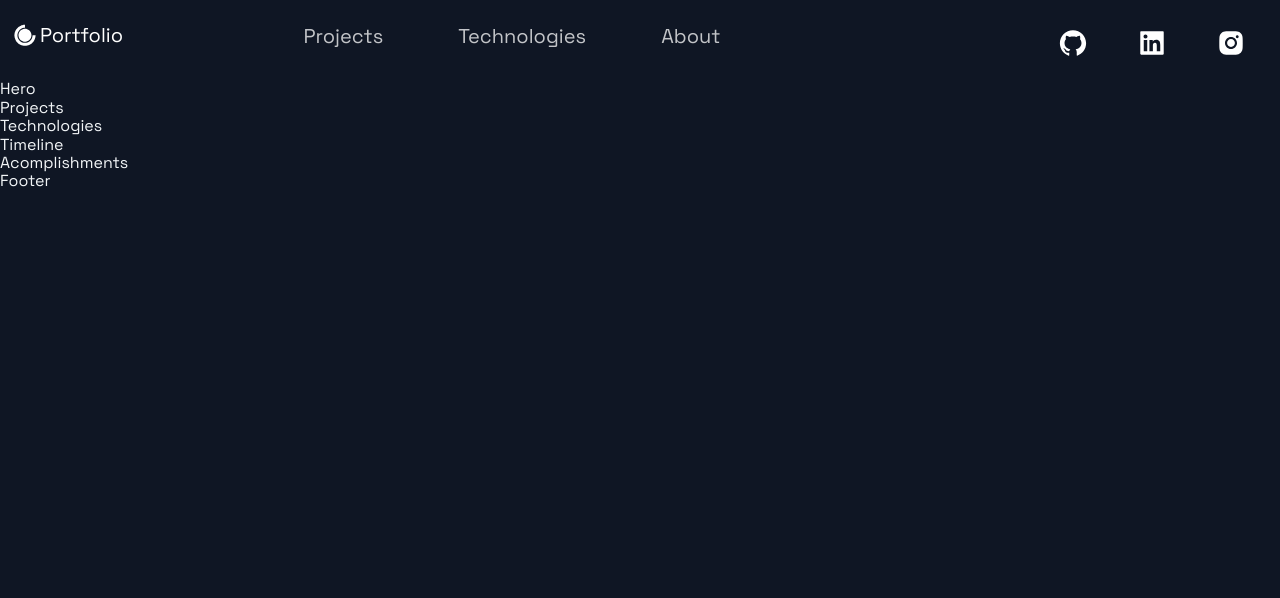
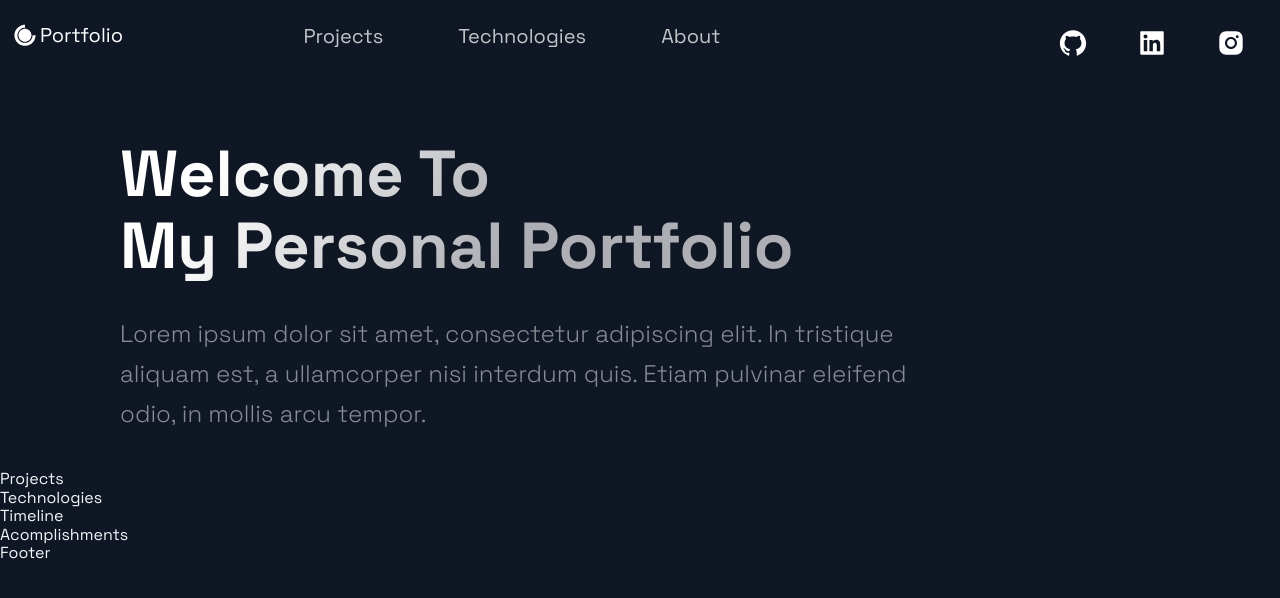
Before and after one commit to dkimd5/portfolioApp, a Next.js app: page / in a window 1280 px wide. Shown: the top 598 px of the page. Built offline with nearby package versions, Linux system fonts and the light colour scheme.

Commit message:
sections title and text added

```diff
--- a/src/components/Hero/Hero.js
+++ b/src/components/Hero/Hero.js
@@ -5,9 +5,17 @@ import Button from '../../styles/GlobalComponents/Button';
 import { LeftSection } from './HeroStyles';
 
 const Hero = (props) => (
-  <div>
-    Hero
-  </div>
+  <Section row nopadding>
+    <LeftSection>
+      <SectionTitle main center>
+        Welcome To <br />
+        My Personal Portfolio
+      </SectionTitle>
+      <SectionText>
+        Lorem ipsum dolor sit amet, consectetur adipiscing elit. In tristique aliquam est, a ullamcorper nisi interdum quis. Etiam pulvinar eleifend odio, in mollis arcu tempor.
+      </SectionText>
+    </LeftSection>
+  </Section>
 );
 
 export default Hero;
```
